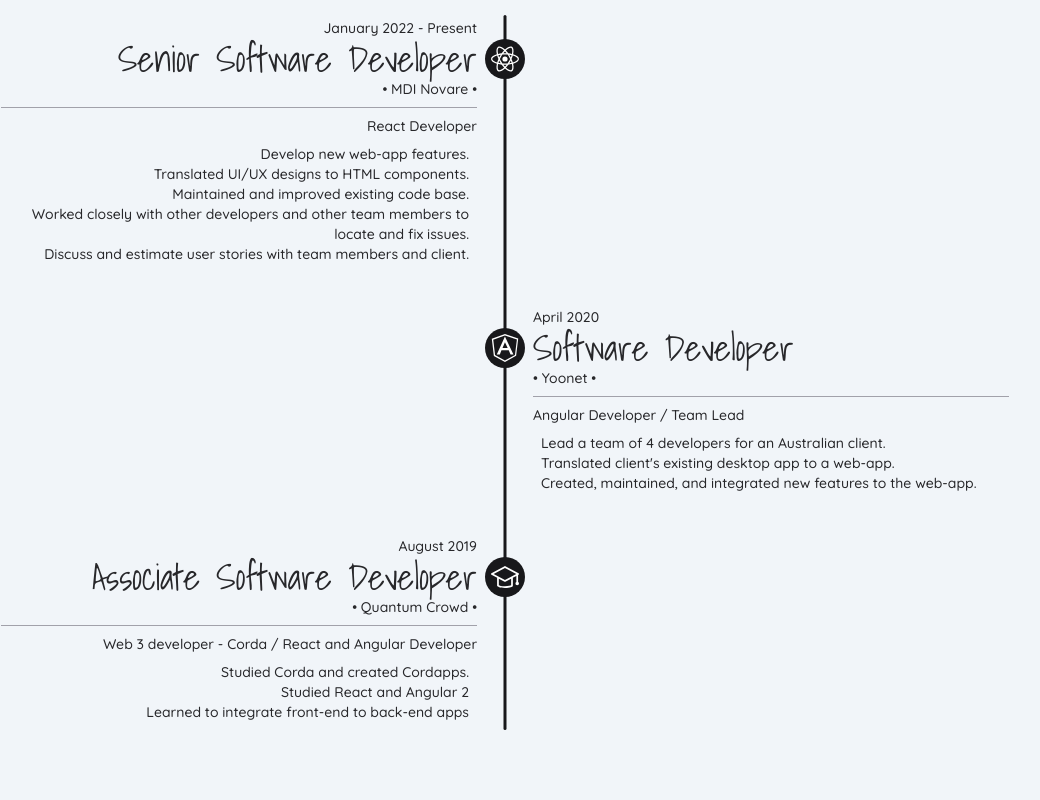
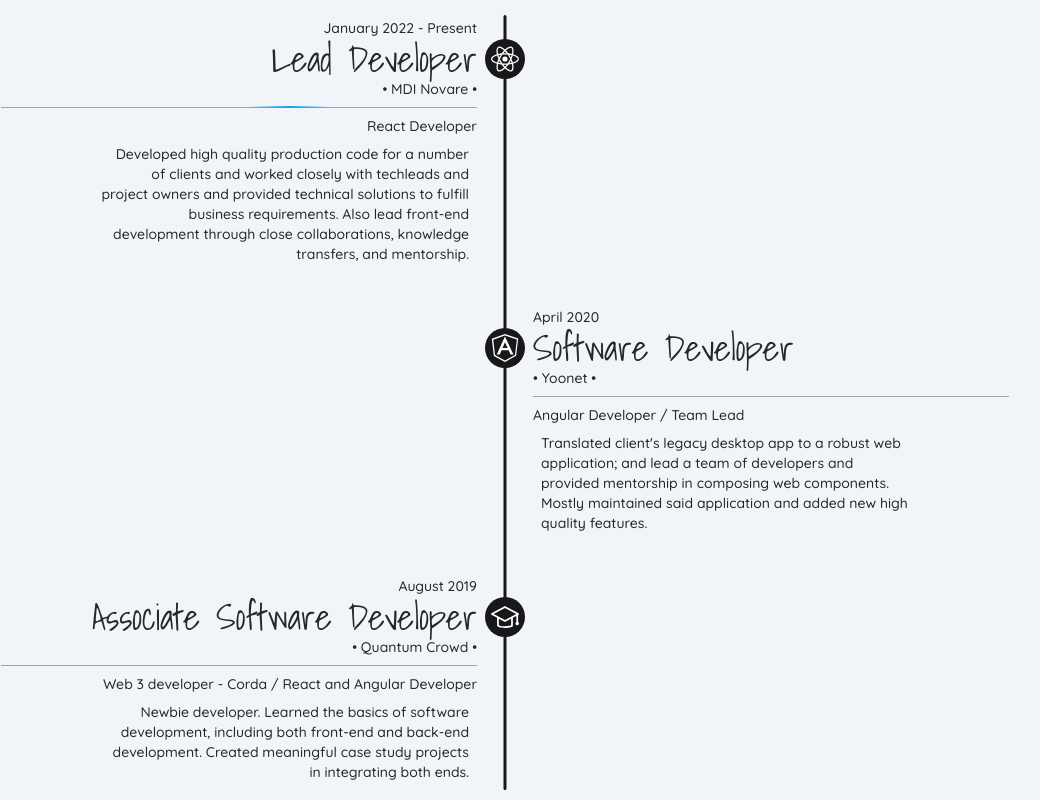
Before and after one commit to levi-ren/portfolio, a Next.js app: page / in a window 1280 px wide. Shown: the part 2120-2920 px from the top of the page, without its empty margins (135-1175 px from the left). Built offline with nearby package versions, Linux system fonts and the light colour scheme.

Commit message:
Updated experiences section

```diff
--- a/src/components/experiences.tsx
+++ b/src/components/experiences.tsx
@@ -21,28 +21,22 @@
         <Container
           as="li"
           maxWidth="lg"
-          className="relative flex flex-row-reverse gap-x-2 border-zinc-400 px-2 transition-[border] duration-300 dark:border-slate-50/20 md:flex-row md:text-right"
+          className="relative flex flex-row-reverse gap-x-2 border-zinc-400 px-2 transition-[border] duration-300 after:absolute after:left-64 after:top-[91px] after:z-20 after:h-[2px] after:w-20 after:bg-gradient-to-l  after:from-transparent after:via-sky-500 after:to-transparent after:transition-all after:content-[''] hover:after:left-32 dark:border-slate-50/20 dark:after:via-rose-500 md:flex-row md:text-right"
         >
           <div className="flex-1">
             <time className="text-sm">January 2022 - Present</time>
-            <h3 className="font-mono text-4xl">Senior Software Developer</h3>
+            <h3 className="font-mono text-4xl">Lead Developer</h3>
             <p className="text-sm">• MDI Novare •</p>
             <Divider />
             <div className="space-y-2 text-sm">
               React Developer
-              <ul className="ml-4 list-disc sm:p-2 md:ml-0 md:list-none">
-                <li>Develop new web-app features.</li>
-                <li>Translated UI/UX designs to HTML components.</li>
-                <li>Maintained and improved existing code base.</li>
-                <li>
-                  Worked closely with other developers and other team members to
-                  locate and fix issues.
-                </li>
-                <li>
-                  Discuss and estimate user stories with team members and
-                  client.
-                </li>
-              </ul>
+              <p className="ml-[unset] max-w-sm sm:p-2 md:ml-auto">
+                Developed high quality production code for a number of clients
+                and worked closely with techleads and project owners and
+                provided technical solutions to fulfill business requirements.
+                Also lead front-end development through close collaborations,
+                knowledge transfers, and mentorship.
+              </p>
             </div>
           </div>
 
@@ -68,16 +62,12 @@
             <Divider />
             <div className="space-y-2 text-sm">
               Angular Developer / Team Lead
-              <ul className="ml-4 list-disc sm:p-2 md:ml-0 md:list-none">
-                <li>Lead a team of 4 developers for an Australian client.</li>
-                <li>
-                  Translated client&apos;s existing desktop app to a web-app.
-                </li>
-                <li>
-                  Created, maintained, and integrated new features to the
-                  web-app.
-                </li>
-              </ul>
+              <p className="ml-[unset] max-w-sm sm:p-2 md:mr-auto">
+                Translated client&apos;s legacy desktop app to a robust web
+                application; and lead a team of developers and provided
+                mentorship in composing web components. Mostly maintained said
+                application and added new high quality features.
+              </p>
             </div>
           </div>
         </Container>
@@ -93,11 +83,11 @@
             <Divider />
             <div className="space-y-2 text-sm">
               Web 3 developer - Corda / React and Angular Developer
-              <ul className="ml-4 list-disc sm:p-2 md:ml-0 md:list-none">
-                <li>Studied Corda and created Cordapps.</li>
-                <li>Studied React and Angular 2</li>
-                <li>Learned to integrate front-end to back-end apps</li>
-              </ul>
+              <p className="ml-[unset] max-w-sm sm:p-2 md:ml-auto">
+                Newbie developer. Learned the basics of software development,
+                including both front-end and back-end development. Created
+                meaningful case study projects in integrating both ends.
+              </p>
             </div>
           </div>
           <span className="mt-6 flex h-10 w-10 items-center justify-center rounded-full bg-zinc-900 text-center font-bold leading-none text-white transition-[background-color] duration-300 dark:bg-white dark:text-zinc-900">
```
